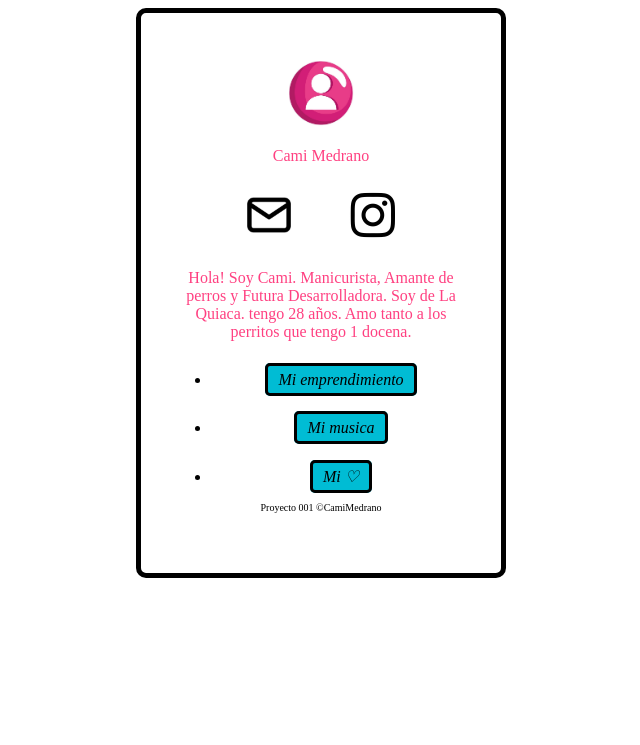
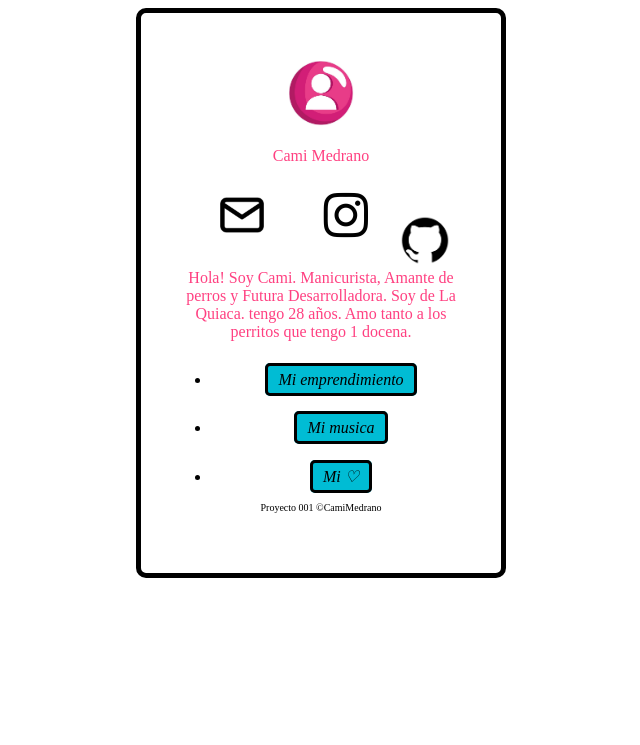
Before and after one commit to codeandoandoo/codeandoandoo.githubpage.io, a plain HTML site: page index.html in a window 1280 px wide. Shown: the whole page, without its empty margins (319-959 px from the left). Drawn offline with Linux system fonts and the light colour scheme.

Commit message:
mi comit

```diff
--- a/css/style.css
+++ b/css/style.css
@@ -26,7 +26,6 @@ li{
 p{
   color: #FF4081;
   text-align: center;
-  font-style: ;
   margin: 0;
 
 }
@@ -50,13 +49,19 @@ div{
 }
 img{
   width: 100px;
-  text-align: center;
   margin: 0auto;
+  display: inline-block;
+}
+.g{
+  width: 50px;
+  margin: 0auto;
+  height: 50px;
 }
 a{
   text-align: center;
 }
 section{
+  align-items: center;
   min-width: 30vh;
   margin: 0auto;
 }
--- a/index.html
+++ b/index.html
@@ -16,7 +16,7 @@
     <nav>
         <a href="mailto:medranocamil12@gmail.com?subject=Questions"> <img src="imag/ded50882ec75453851bcad044b5fd4f9.jpg" alt=""></a>
         <a href="https://www.instagram.com/camii.medrano.71/?hl=es"> <img src="imag/0e70911607478f24738ced67f204eeaa.jpg" alt=""></a>
-        <a href=""></a>
+        <a href="https://github.com/codeandoandoo"><img class="g" src="imag/images.png" alt=""></a>
     </nav>
     <section>
         <p>
```
Also changed, not shown: imag/-11590312651godncg2jfc.png (deleted), imag/descarga.jpg (deleted), imag/flores-dibujadas-mano-sobre-fondo-pizarra_23-2148386016.webp (deleted), imag/guirnalda-floral-acuarela-colorida-circulo-dorado_65186-2718.webp (deleted), imag/guirnalda-rosas-ditsy-floral-rosa-estado-animo-primaveral-composicion-corona-delicadas-flores-rosadas-acuarela_77032-2951.webp (deleted), imag/insta.png (deleted), imag/lu2.png (deleted), imag/neon.jpg (deleted), imag/png-clipart-red-flowers-garland-plant-border-red-flowers (1).png (deleted), imag/png-clipart-red-flowers-garland-plant-border-red-flowers.png (deleted), imag/pngtree-neon-follower-user-icon-vector-illustaration-design-png-image_6496994.jpg (deleted).
